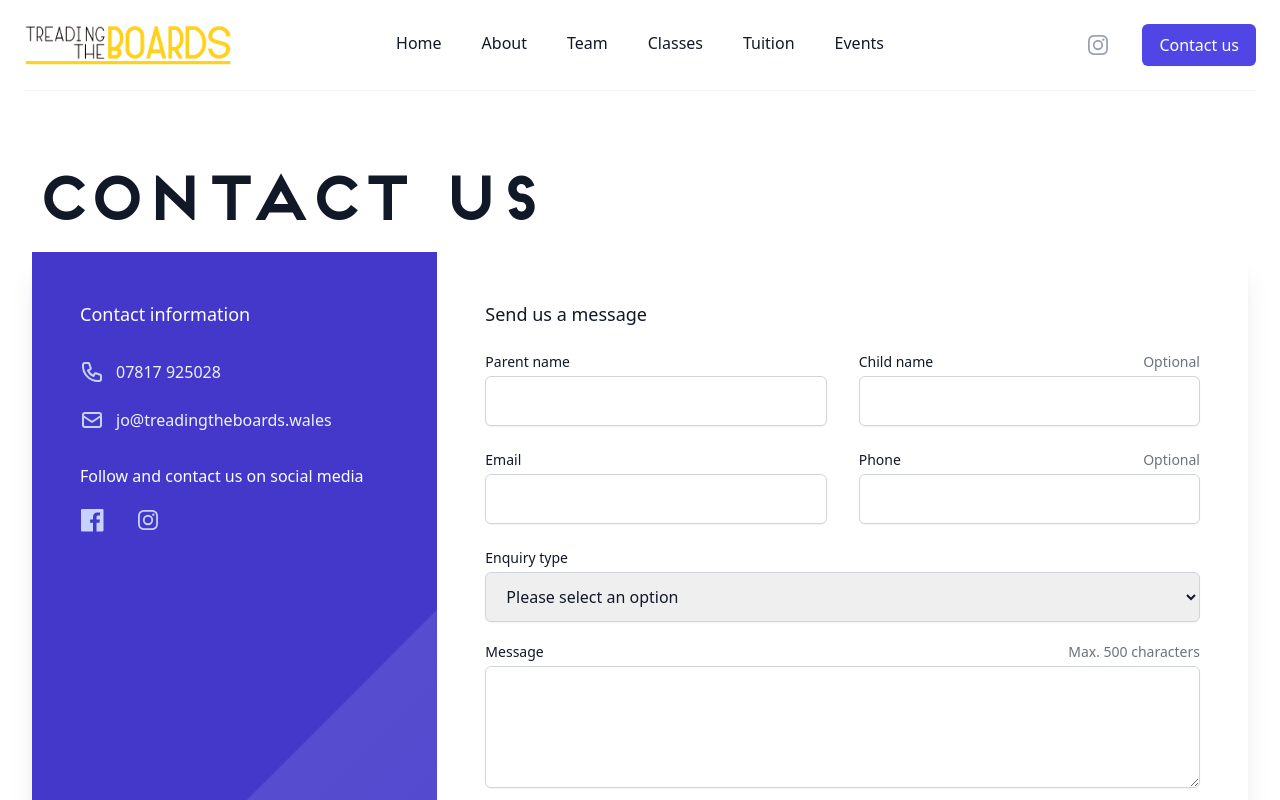
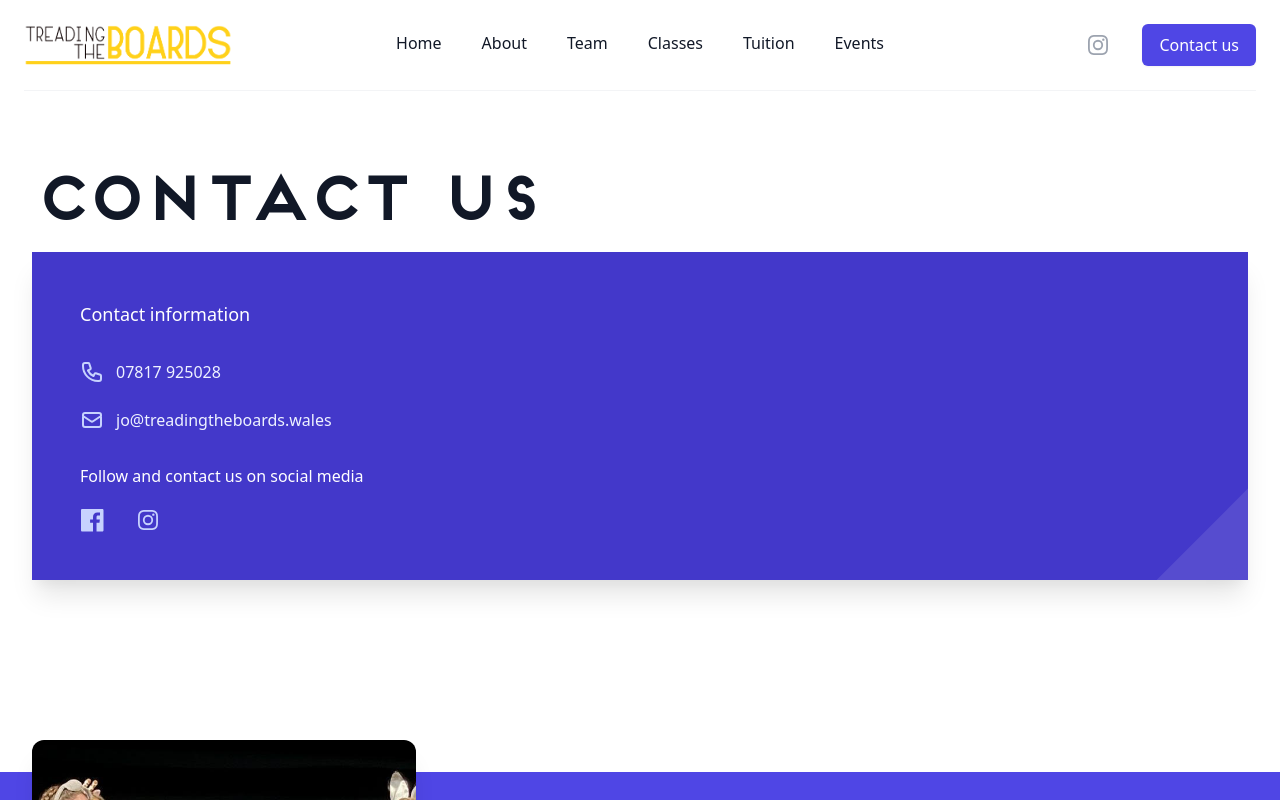
Before and after one commit to thegoodnate/treadingtheboards, a Vue app: page /contact in a window 1280 px wide. Shown: the top 800 px of the page. Built offline with nearby package versions, Linux system fonts and the light colour scheme; a web font is replaced by a local one.

Commit message:
removed contact form

```diff
--- a/src/views/Contact.vue
+++ b/src/views/Contact.vue
@@ -6,7 +6,7 @@
         <h2 class="text-center lg:text-left text-3xl font-extrabold text-gray-900 sm:text-5xl mb-8 lg:text-6xl font-serif tracking-normal">Contact us</h2>
 
 
-        <div class="grid grid-cols-1 lg:grid-cols-3 shadow-xl">
+        <div class="grid grid-cols-1 shadow-xl">
           <!-- Contact information -->
           <div class="relative overflow-hidden py-10 px-6 bg-indigo-700 sm:px-10 xl:p-12">
             <div class="absolute inset-0 pointer-events-none sm:hidden" aria-hidden="true">
@@ -77,7 +77,7 @@
           </div>
 
           <!-- Contact form -->
-          <div class="py-10 px-6 sm:px-10 lg:col-span-2 xl:p-12">
+          <!-- <div class="py-10 px-6 sm:px-10 lg:col-span-2 xl:p-12">
             <h3 class="text-lg font-medium text-gray-900">Send us a message</h3>
             <form action="https://fabform.io/f/KopHggl" method="post" name="contact" class="mt-6 grid grid-cols-1 gap-y-6 sm:grid-cols-2 sm:gap-x-8">
               <div>
@@ -136,7 +136,7 @@
                 </button>
               </div>
             </form>
-          </div>
+          </div> -->
         </div>
       </div>
     </div>
```
